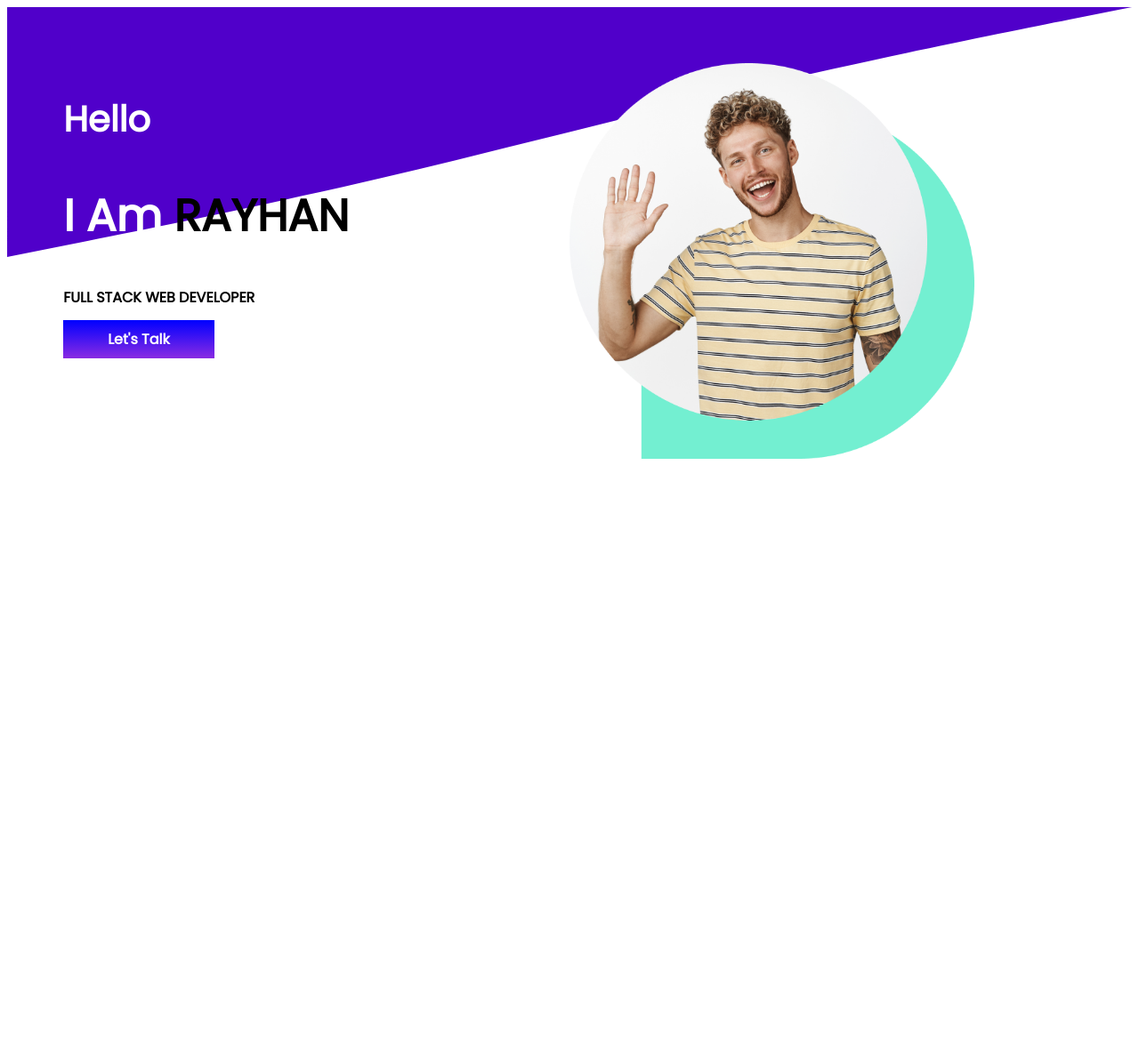
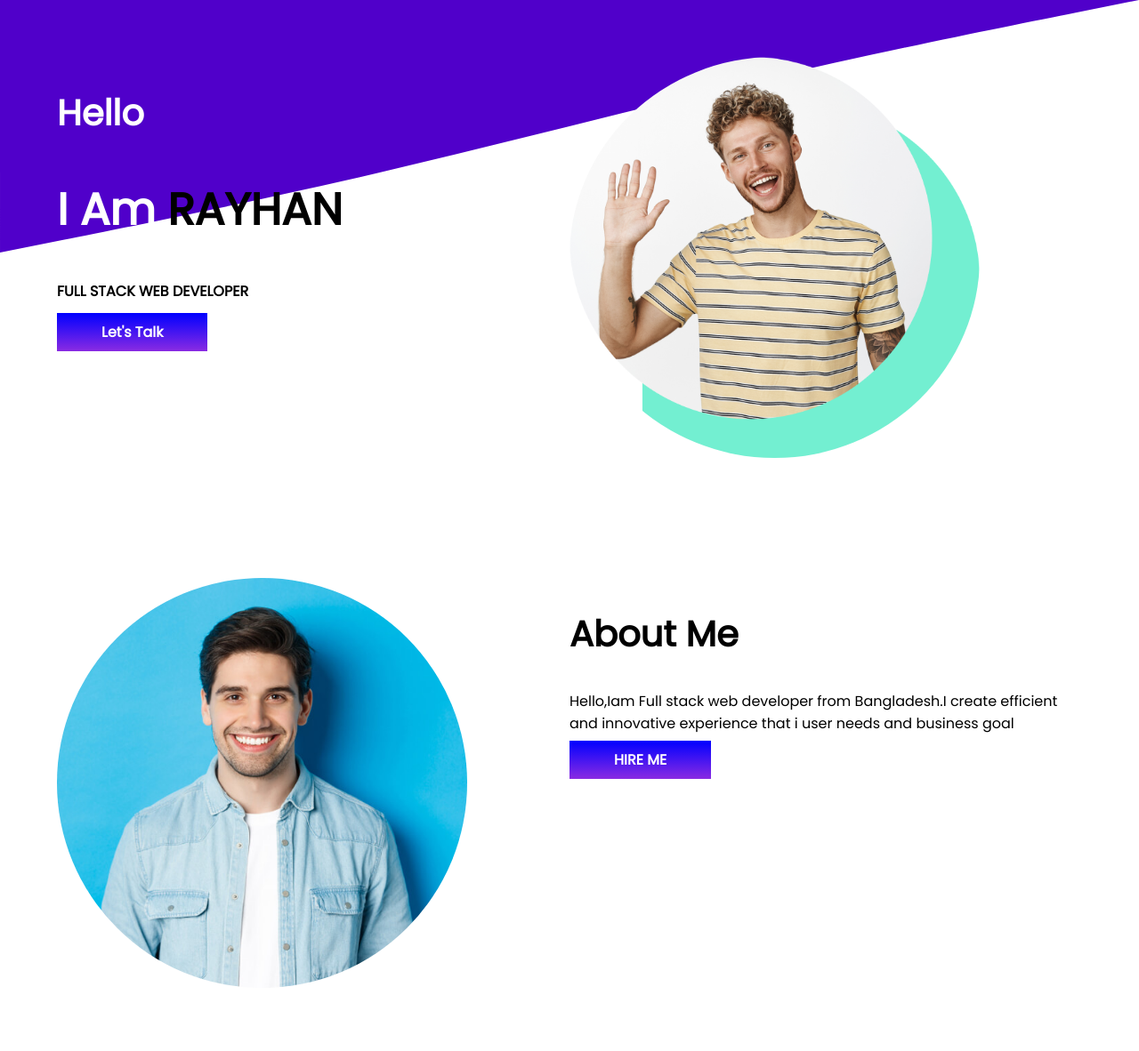
Before and after one commit to Rayhan4674/Rayhan-protfolio, a plain HTML site: page index.html in a window 1280 px wide. Shown: the whole page at 89% size. Before the commit the page ends 800 px from the top, so only its background shows below. Drawn offline with Linux system fonts and the light colour scheme.

Commit message:
About me section

```diff
--- a/index.html
+++ b/index.html
@@ -13,7 +13,7 @@
 
 </head>
 <body>
-   <section>
+   <section class="top-banner">
 
     <div class="half-width">
         <h2 class="text-white">Hello</h2>
@@ -26,5 +26,16 @@
     </div>
 
    </section>
+
+   <section>
+    <div class="half-width">
+    <img src="image/hero-person.jpg"alt="">
+    </div>
+    <div class="half-width">
+        <h2>About Me</h2>
+        <p>Hello,Iam Full stack web developer from Bangladesh.I create efficient and innovative experience that i user needs and business goal</p>
+        <a class="link" href="#">HIRE ME</a>
+    </div>
+   </section>
 </body>
 </html>
--- a/style.css
+++ b/style.css
@@ -1,6 +1,7 @@
 body{
 
     font-family: 'Poppins', sans-serif;
+    margin: 0px;
 }
 h1{
     font-size: 50px;
@@ -14,14 +15,14 @@ h2{
 section{
     display: flex;
     padding: 5%;
-    background-image: url(image/wave.svg);
-    background-repeat: no-repeat;
+
 }
 .half-width{
     width: 50%;
 }
 img{
     width: 80%;
+    border-radius: 50%;
 }
 .link{
     text-decoration: none;
@@ -35,3 +36,7 @@ img{
 .text-white{
     color:white;
 }
+.top-banner{
+    background-image: url(image/wave.svg);
+    background-repeat: no-repeat;
+}
```
